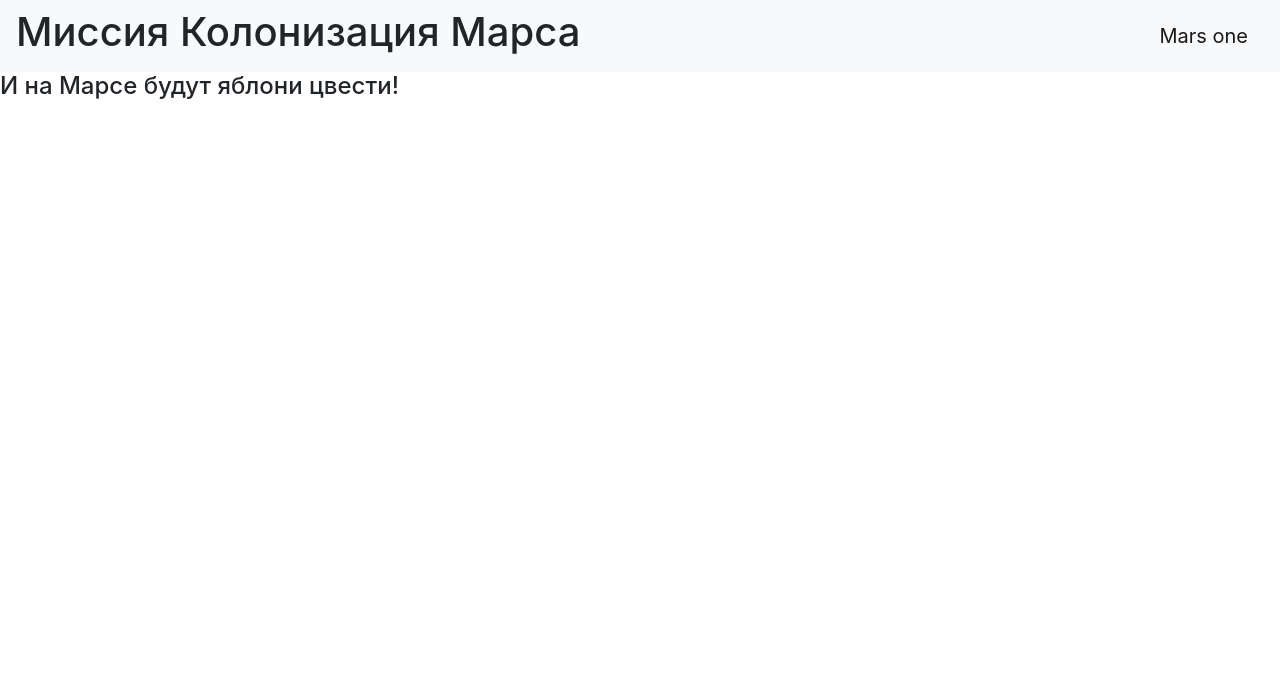
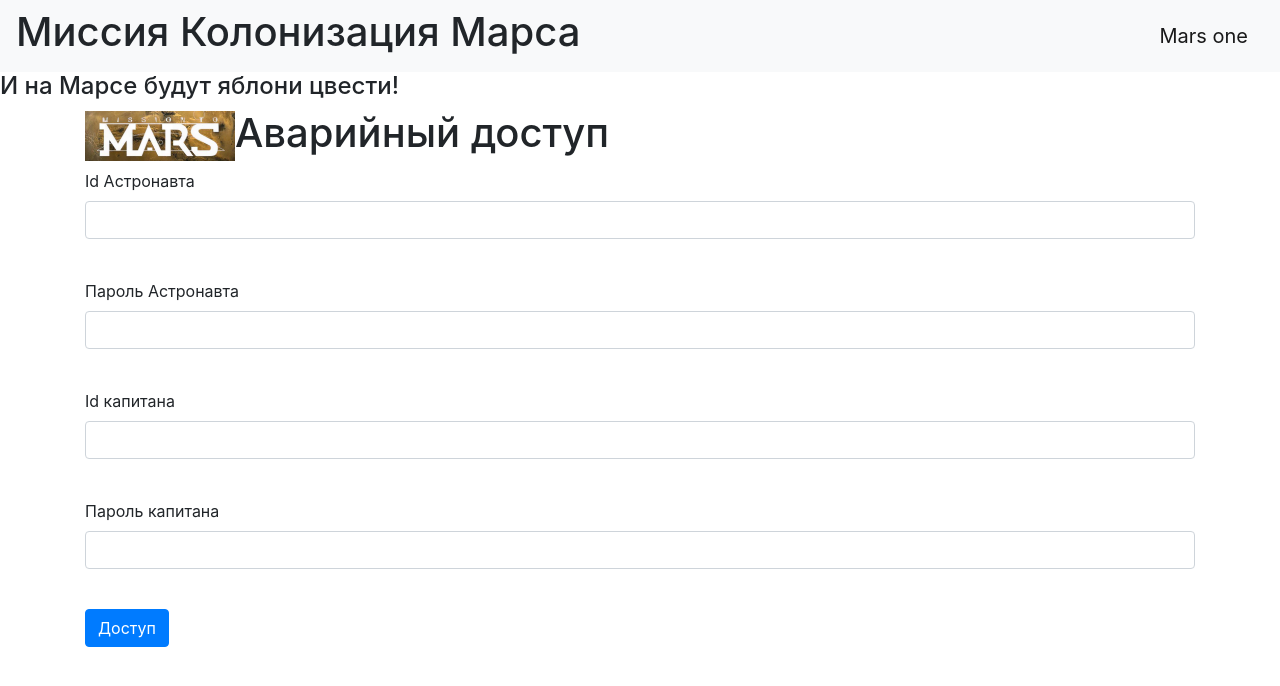
Before and after one commit to ApeX1l/second_flask-wtf, a Flask app: page /login in a window 1280 px wide. Shown: the top 686 px of the page. Run offline with Flask 3, Linux system fonts and the light colour scheme; some libraries are stand-ins or nearby versions.

Commit message:
fifth exercise: add login page, success page

```diff
--- /dev/null
+++ b/login.py
@@ -0,0 +1,11 @@
+from flask_wtf import FlaskForm
+from wtforms import StringField, PasswordField, BooleanField, SubmitField
+from wtforms.validators import DataRequired
+
+
+class LoginForm(FlaskForm):
+    username_astronaut = StringField('Id Астронавта ', validators=[DataRequired()])
+    password_astronaut = PasswordField('Пароль Астронавта', validators=[DataRequired()])
+    username_capitan = StringField('Id капитана', validators=[DataRequired()])
+    password_capitan = PasswordField('Пароль капитана', validators=[DataRequired()])
+    submit = SubmitField('Доступ')
--- a/server.py
+++ b/server.py
@@ -42,5 +42,19 @@ def auto_answer():
     return render_template('auto_answer.html', dictt=dictt)
 
 
+@app.route('/login', methods=['GET', 'POST'])
+def login():
+    form = LoginForm()
+    if form.validate_on_submit():
+        f = form.username_astronaut.data
+        return redirect(f'/success/{f}')
+    return render_template('login.html', title='Авторизация', form=form)
+
+
+@app.route(f'/success/<username>')
+def success(username):
+    return render_template('success.html', username=username)
+
+
 if __name__ == '__main__':
     app.run()
--- a/templates/base.html
+++ b/templates/base.html
@@ -8,7 +8,7 @@
           integrity="sha384-Vkoo8x4CGsO3+Hhxv8T/Q5PaXtkKtu6ug5TOeNV6gBiFeWPGFN9MuhOf23Q9Ifjh"
           crossorigin="anonymous">
     {% block styles%}{% endblock %}
-    <title>{% block title %}{% endblock %}</title>
+    <title>{% block title %}{{title}}{% endblock %}</title>
 </head>
 <body>
 <nav class="navbar navbar-light bg-light">
--- /dev/null
+++ b/templates/login.html
@@ -0,0 +1,47 @@
+{% extends "base.html" %}
+
+{% block content %}
+
+<h1><img src="/static/img/MARS.png" alt="здесь должна была быть картинка, но не нашлась">Аварийный доступ</h1>
+<form action="" method="post" novalidate>
+    {{ form.hidden_tag() }}
+    <p>
+        {{ form.username_astronaut.label }}<br>
+        {{ form.username_astronaut(class="form-control") }}<br>
+        {% for error in form.username_astronaut.errors %}
+    <div class="alert alert-danger" role="alert">
+        {{ error }}
+    </div>
+    {% endfor %}
+    </p>
+    <p>
+        {{ form.password_astronaut.label }}<br>
+        {{ form.password_astronaut(class="form-control", type="password") }}<br>
+        {% for error in form.password_astronaut.errors %}
+    <div class="alert alert-danger" role="alert">
+        {{ error }}
+    </div>
+    {% endfor %}
+
+    </p>
+    <p>
+        {{ form.username_capitan.label }}<br>
+        {{ form.username_capitan(class="form-control") }}<br>
+        {% for error in form.username_capitan.errors %}
+    <div class="alert alert-danger" role="alert">
+        {{ error }}
+    </div>
+    {% endfor %}
+    </p>
+    <p>
+        {{ form.password_capitan.label }}<br>
+        {{ form.password_capitan(class="form-control") }}<br>
+        {% for error in form.password_capitan.errors %}
+    <div class="alert alert-danger" role="alert">
+        {{ error }}
+    </div>
+    {% endfor %}
+    </p>
+    <p>{{ form.submit(type="submit", class="btn btn-primary") }}</p>
+</form>
+{% endblock %}
```
Also changed, not shown: static/img/MARS.png (added).
